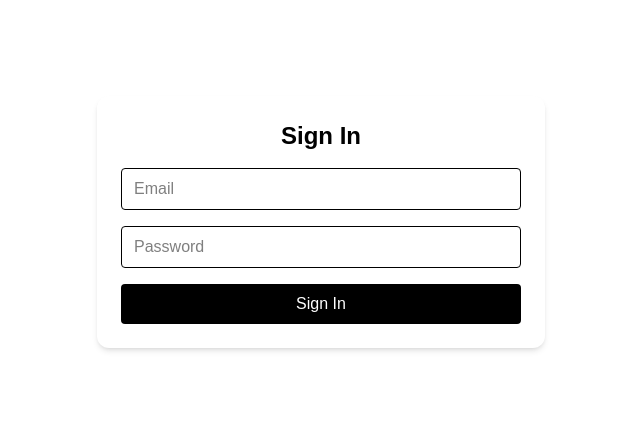
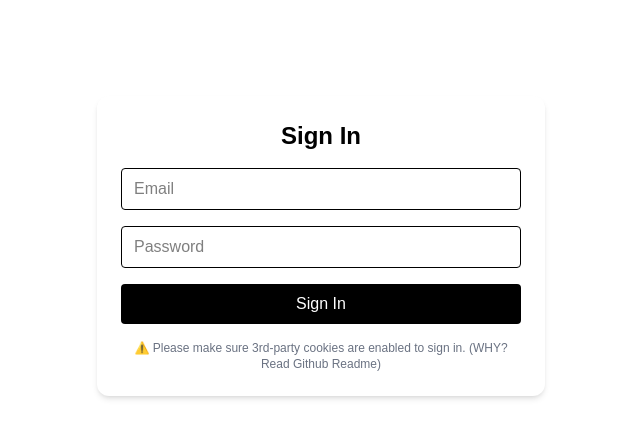
Before and after one commit to SagnikGos/Advanced-Authentication, a Next.js app in the folder frontend/: page /signin in a window 1280 px wide. Shown: the top 438 px of the page, without its empty margins (319-959 px from the left). Built offline with nearby package versions, Linux system fonts and the light colour scheme.

Commit message:
Update AuthForm.tsx

```diff
--- a/frontend/components/AuthForm.tsx
+++ b/frontend/components/AuthForm.tsx
@@ -45,7 +45,7 @@ export default function AuthForm({ isLogin }: Props) {
       );
 
       if (isLogin) {
-        // ✅ Confirm if the cookie is working by calling /me
+
         const meRes = await axios.get(
           `${process.env.NEXT_PUBLIC_API_URL}/api/auth/me`,
           { withCredentials: true }
@@ -120,6 +120,11 @@ export default function AuthForm({ isLogin }: Props) {
       </form>
 
       {msg && <p className="text-center text-sm">{msg}</p>}
+      {isLogin && (
+      <p className="text-xs text-center text-gray-500">
+        ⚠️ Please make sure 3rd-party cookies are enabled to sign in. (WHY? Read Github Readme)
+      </p>
+    )}
     </div>
   );
 }
```
